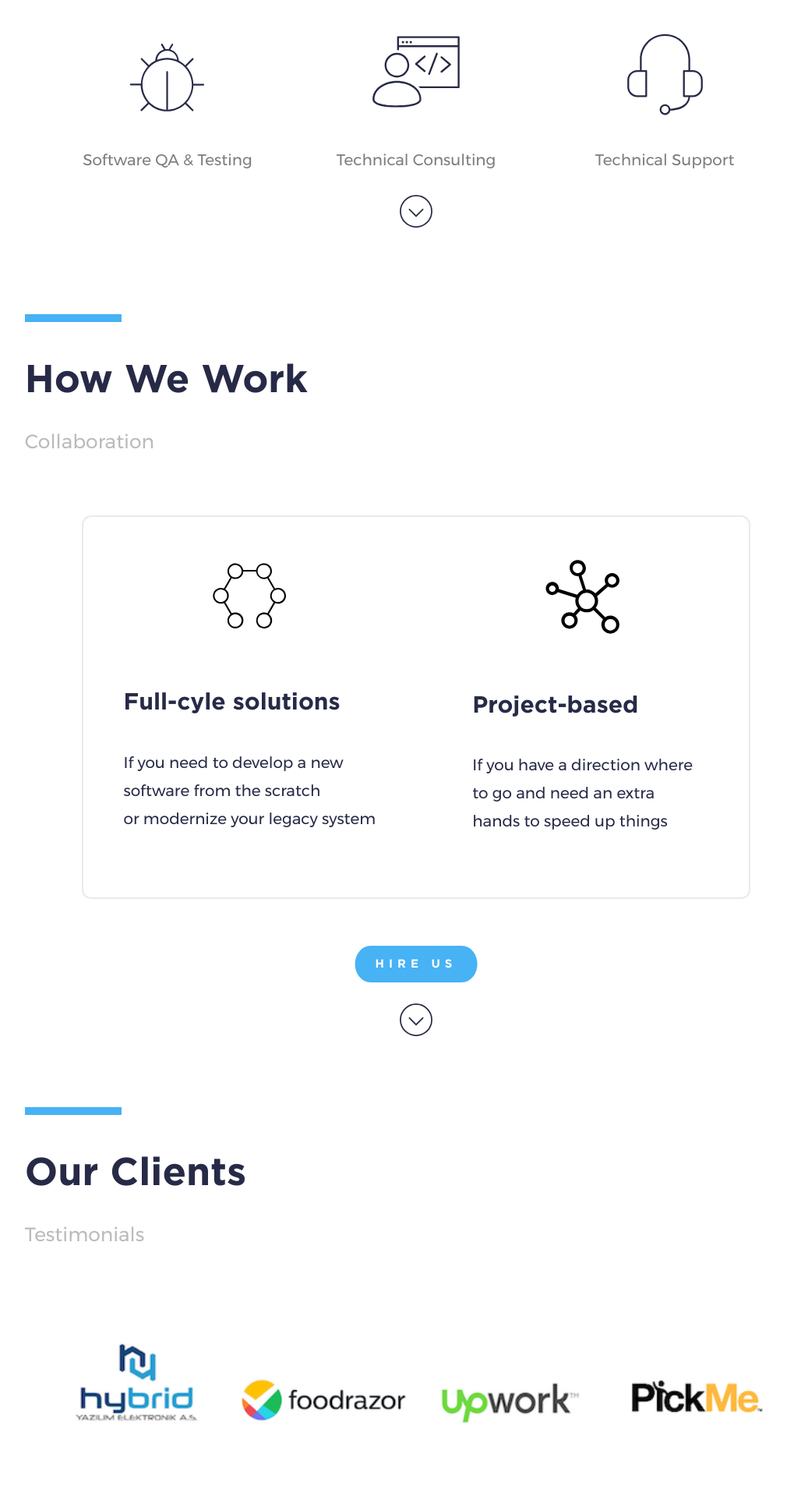
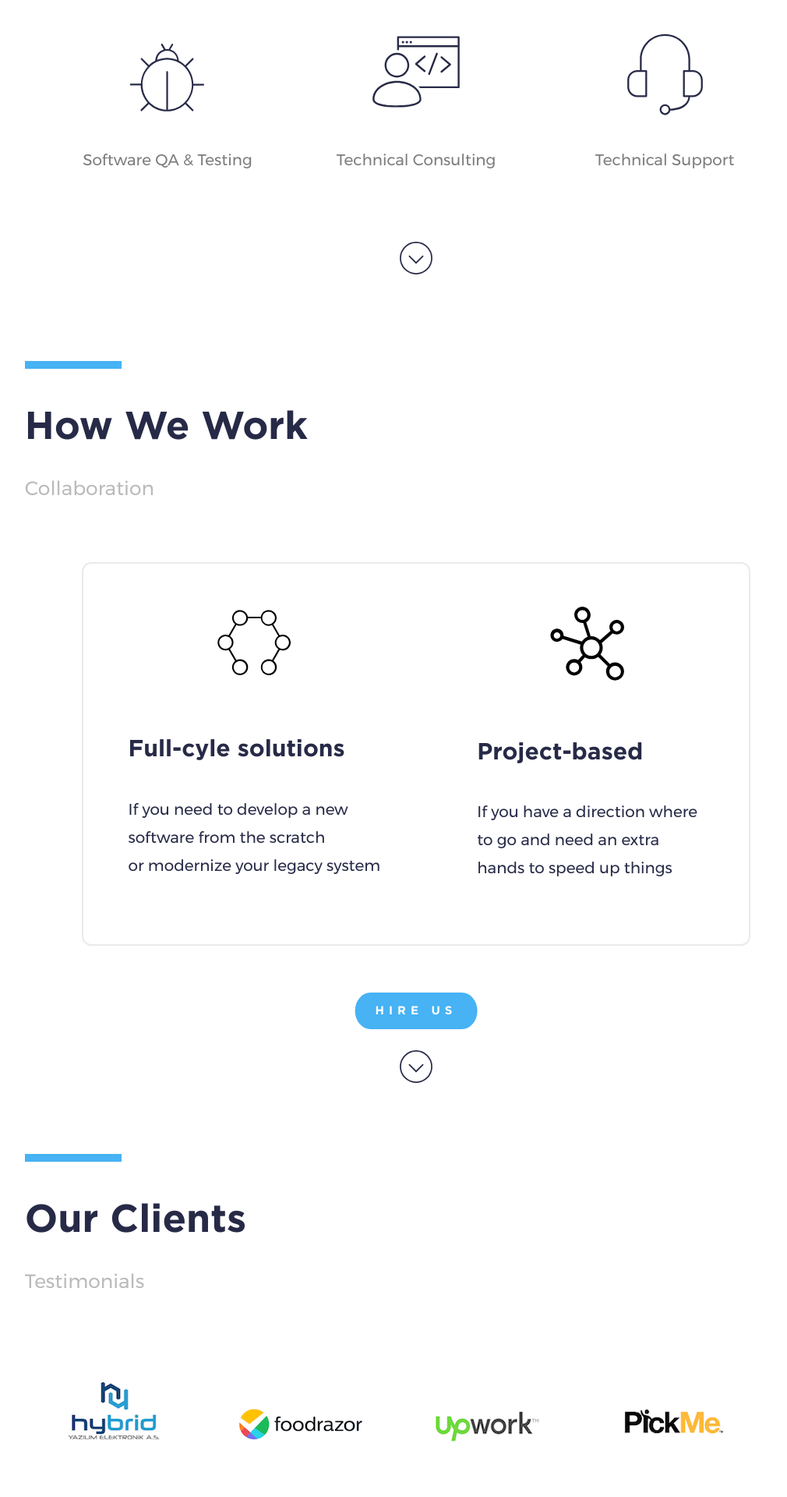
Before and after one commit to chalatz/jastics-labs, a Jekyll site: the page built from index.md, in a window 1280 px wide. Shown: the part 1508-3428 px from the top of the page at 78% size, without its empty margins (106-1116 px from the left). Built offline with Jekyll 4.4.1, drawn with Linux system fonts in a browser that asks for light colours; nearby versions of some CDN libraries.

Commit message:
Added clients slider

```diff
--- a/_includes/sections/our-clients.html
+++ b/_includes/sections/our-clients.html
@@ -20,11 +20,11 @@
 
             {% for item in site.data.our-clients.items %}
 
-
+                <div class="our-clients__item">
 
                     <img class="our-clients__item-img" src="{{ '/assets/img/clients/' | append: item.image | relative_url }}" alt="{{ item.name }} logo" title="{{ item.name }}">
 
-
+                </div>
 
             {% endfor %}
 
--- a/_sass/hire-us-btn.scss
+++ b/_sass/hire-us-btn.scss
@@ -41,6 +41,13 @@
         -webkit-transition: box-shadow .1s linear;
             transition: box-shadow .1s linear;
 
+        @include breakpoint(small) {
+            width: 80%;
+            text-align: center;
+            padding-top: 25px;
+            padding-bottom: 25px;
+        }
+
         &:hover {
             box-shadow: 0px 0px 41px -11px rgba(0,0,0,0.75);
             background-color: $lightblue;
--- a/_sass/sections.scss
+++ b/_sass/sections.scss
@@ -33,6 +33,7 @@
 
     &__content {
         margin-bottom: 20px;
+        padding-bottom: 60px;;
     }
 
     &__icons {
@@ -93,6 +94,8 @@
 
     &__item {
         padding-top: 50px;
+        padding-left: 12px;
+        prefix: 12px;
         float: left;
         width: 50%;
         text-align: center;
@@ -102,7 +105,10 @@
             background-color: $lightergray;
         }
         @include breakpoint(medium) {
+            display: block;
             width: 100%;
+            margin-bottom: 0;
+            padding-bottom: 12px;;
         }
     }
 
--- a/_sass/vars.scss
+++ b/_sass/vars.scss
@@ -27,7 +27,7 @@
         @media (max-width: 768px) { @content ; }
      }
     @else if $point == small {
-        @media (max-width: 420px) { @content ; }
+        @media (max-width: 460px) { @content ; }
      }
  }
 
```
